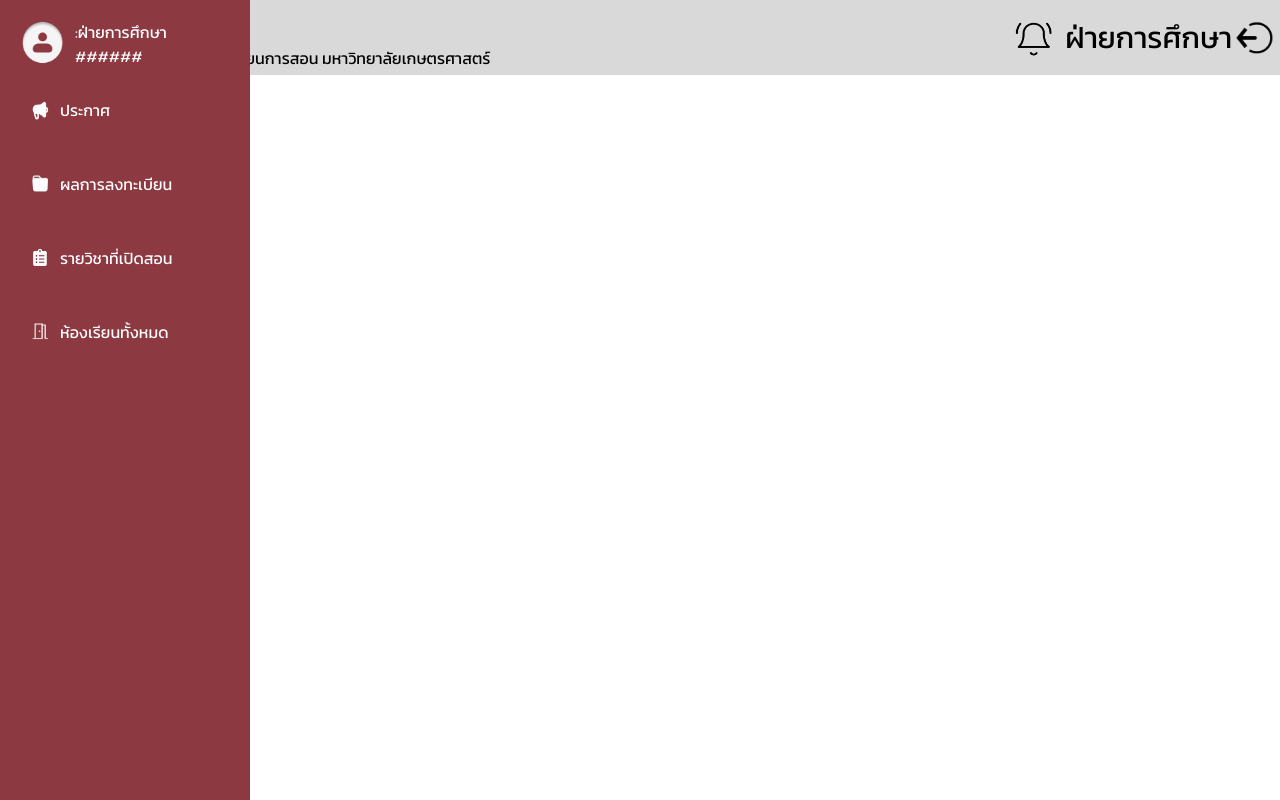
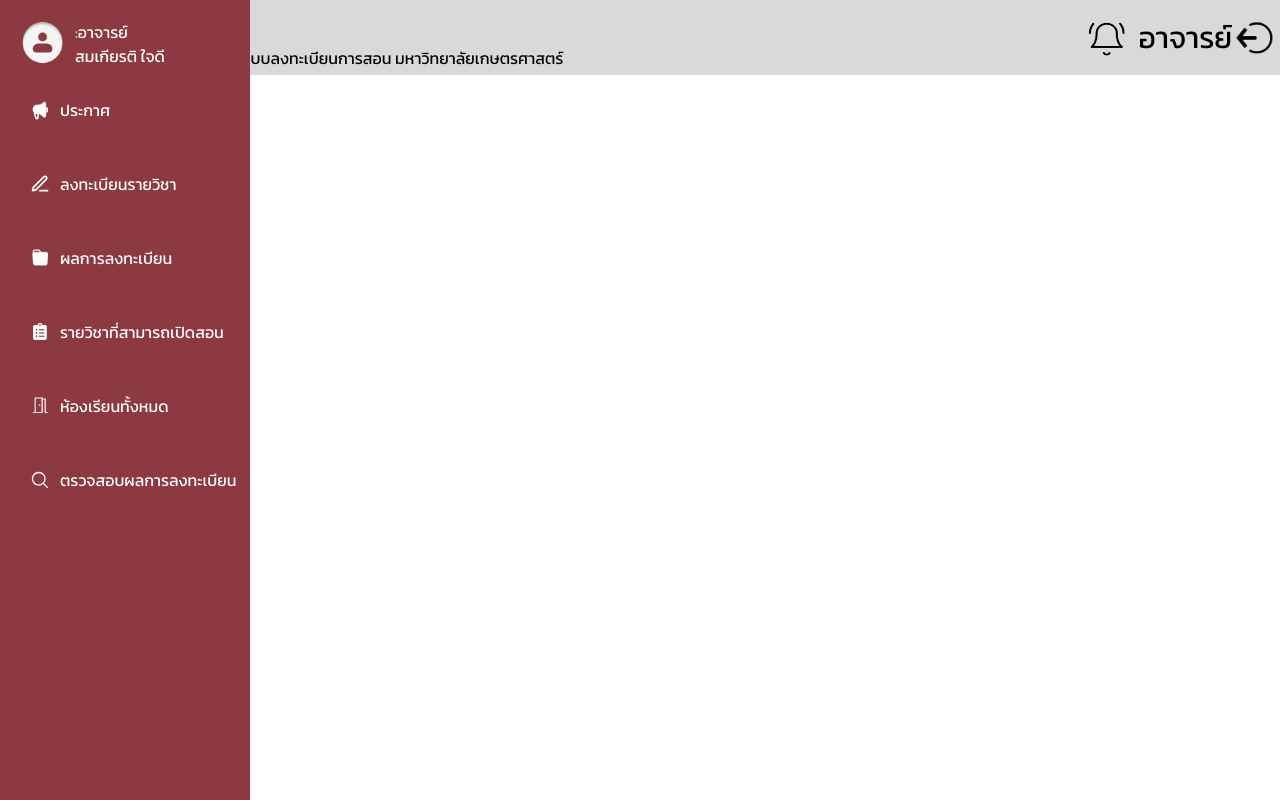
Before and after one commit to b6430300781/Projact-SE, a React (Create React App) app in the folder clients/: page / in a window 1280 px wide. Built offline with nearby package versions, Linux system fonts and the light colour scheme.

Commit message:
update new

```diff
--- a/clients/src/App.js
+++ b/clients/src/App.js
@@ -16,7 +16,7 @@ import AllRoom from './pageEdu/AllRoom';
 ///////////
 import NavbarTeacher from './navbar/NavbarTeacher';
 import HeaderTeacher from './navbar/HeaderTeacher';
-import CheackRegisResults from './pageTeacher/CheackRegisResults';
+import CheckRegisResults from './pageTeacher/CheckRegisResults';
 import TeacherNoti from './pageTeacher/TeacherNoti';
 import RegisCourse from './pageTeacher/RegisCourse';
 import RegisResultsTeacher from './pageTeacher/RegisResultsTeacher';
@@ -65,35 +65,35 @@ function App() {
     // </Router>
 
 
+    // <Router>
+    //   <div>
+    //     <NavbarEdu />
+    //     <HeaderEdu />
+    //     <Routes>
+    //       <Route exact path="/" element={<EduNoti />} />
+    //       <Route exact path="/ผลการลงทะเบียน" element={<RegisResults />} />
+    //       <Route exact path="/รายวิชาที่เปิดสอน" element={<CoursesTaught />} />
+    //       <Route exact path="/ห้องเรียนทั้งหมด" element={<AllRoom />} />
+    //     </Routes>
+    //   </div>
+    // </Router>
+
     <Router>
       <div>
-        <NavbarEdu />
-        <HeaderEdu />
+        <NavbarTeacher />
+        <HeaderTeacher />
         <Routes>
-          <Route exact path="/" element={<EduNoti />} />
-          <Route exact path="/ผลการลงทะเบียน" element={<RegisResults />} />
-          <Route exact path="/รายวิชาที่เปิดสอน" element={<CoursesTaught />} />
-          <Route exact path="/ห้องเรียนทั้งหมด" element={<AllRoom />} />
+
+          <Route exact path="/" element={<TeacherNoti />} />
+          <Route exact path="/ลงทะเบียนรายวิชา" element={<RegisCourse />} />
+          <Route exact path="/ผลการลงทะเบียนอาจารย์" element={<RegisResultsTeacher />} />
+          <Route exact path="/รายวิชาที่สามารถเปิดสอน" element={<CoursesTaughtTeacher />} />
+          <Route exact path="/ห้องเรียนทั้งหมดอาจารย์" element={<AllRoomTeacher />} />
+          <Route exact path="/2566_ต้น" element={<RoomDetail />} />
+          <Route exact path="/ตรวจสอบผลการลงทะเบียน" element={<CheckRegisResults />} />
         </Routes>
       </div>
     </Router>
-
-    // <Router>
-    //   <div>
-    //     <NavbarTeacher />
-    //     <HeaderTeacher />
-    //     <Routes>
-
-    //       <Route exact path="/" element={<TeacherNoti />} />
-    //       <Route exact path="/ลงทะเบียนรายวิชา" element={<RegisCourse />} />
-    //       <Route exact path="/ผลการลงทะเบียนอาจารย์" element={<RegisResultsTeacher />} />
-    //       <Route exact path="/รายวิชาที่สามารถเปิดสอน" element={<CoursesTaughtTeacher />} />
-    //       <Route exact path="/ห้องเรียนทั้งหมดอาจารย์" element={<AllRoomTeacher />} />
-    //       <Route exact path="/2566_ต้น" element={<RoomDetail />} />
-    //       <Route exact path="/ตรวจสอบผลการลงทะเบียน" element={<CheackRegisResults />} />
-    //     </Routes>
-    //   </div>
-    // </Router>
 
 
 
```
